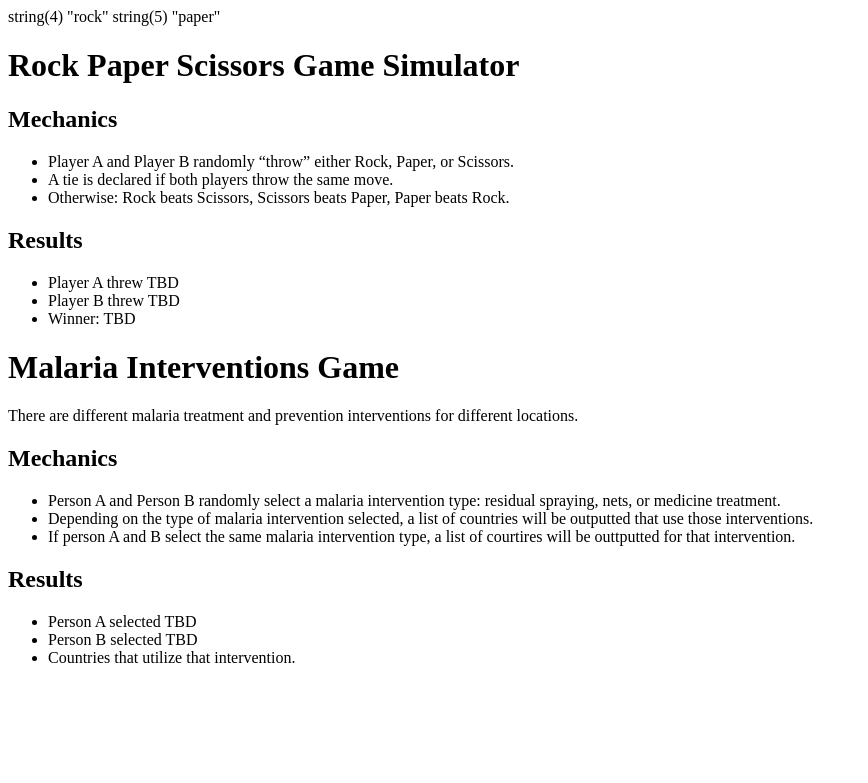
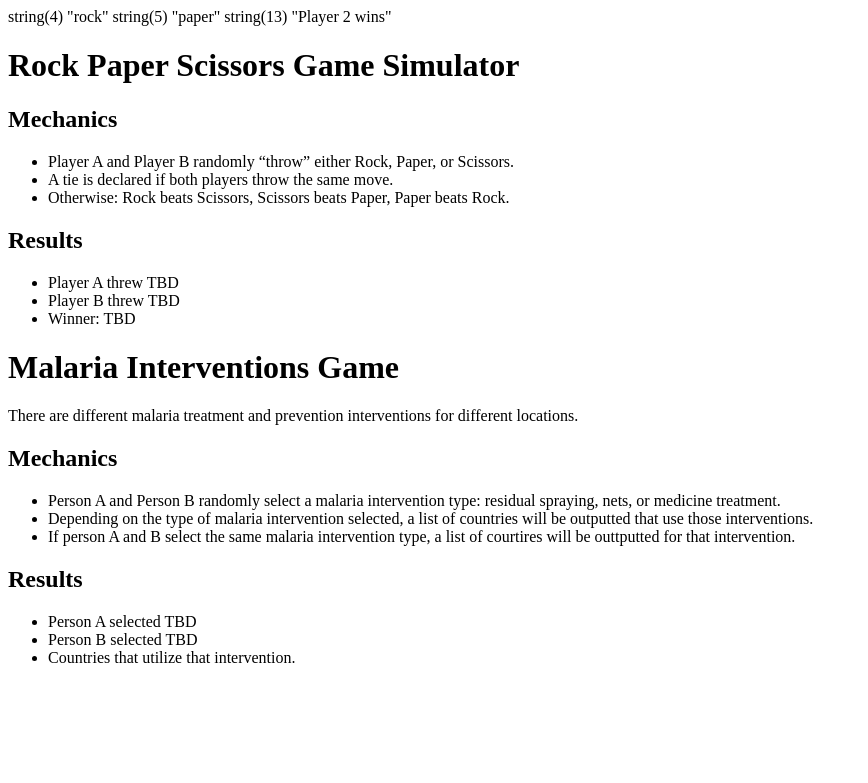
Before and after one commit to ngal2021/e2, a PHP site: page / in a window 1280 px wide. Shown: the top 783 px of the page, without its empty margins (0-868 px from the left). Run offline with PHP 8.4, Linux system fonts and the light colour scheme.

Commit message:
Var_dump of moves and correct winner works

```diff
--- a/p1/index.php
+++ b/p1/index.php
@@ -16,6 +16,21 @@ var_dump($player2Move);
 // Compare Player A and Player B's moves to determine if it is a tie or if there is a winner.
 // If the moves match, it is a tie.
 // Else, compare the moves. Rock beats scissors, scissors beats paper, and paper beats rock.
+if ($player1Move == $player2Move) {
+    var_dump('Tie');
+} elseif ($player1Move == 'rock' and $player2Move == 'scissors') {
+    var_dump('Player 1 wins');
+} elseif ($player1Move == 'scissors' and $player2Move == 'paper') {
+    var_dump('Player 1 wins');
+} elseif ($player1Move == 'paper' and $player2Move == 'rock') {
+    var_dump('Player 1 wins');
+} elseif ($player1Move == 'scissors' and $player2Move == 'rock') {
+    var_dump('Player 2 wins');
+} elseif ($player1Move == 'paper' and $player2Move == 'scissors') {
+    var_dump('Player 2 wins');
+} elseif ($player1Move == 'rock' and $player2Move == 'paper') {
+    var_dump('Player 2 wins');
+}
 // In the view, report the results: Player A's move, Player B's move, the winner
 
 require 'index-view.php';
```
